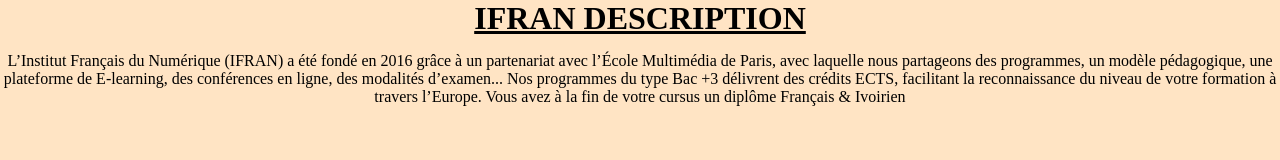
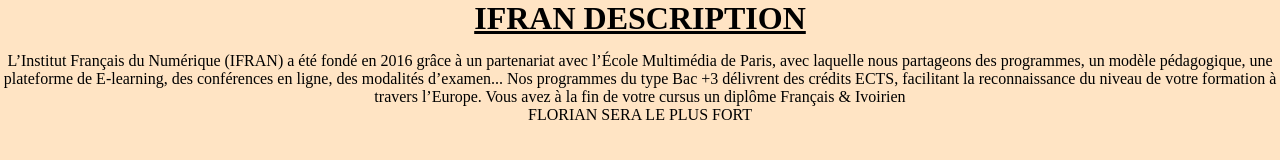
Before and after one commit to Floriannnn10/B2Dev_web, a plain HTML site: page index.html in a window 1280 px wide. Drawn offline with Linux system fonts and the light colour scheme.

Commit message:
paragraphe florian

```diff
--- a/index.html
+++ b/index.html
@@ -14,5 +14,6 @@
          une plateforme de E-learning, des conférences en ligne, des modalités d’examen...
         Nos programmes du type Bac +3 délivrent des crédits ECTS, facilitant la reconnaissance du niveau de votre formation à travers l’Europe.
          Vous avez à la fin de votre cursus un diplôme Français & Ivoirien</p>
+         <P>FLORIAN SERA LE PLUS FORT </P>
 </body>
 </html>
```
